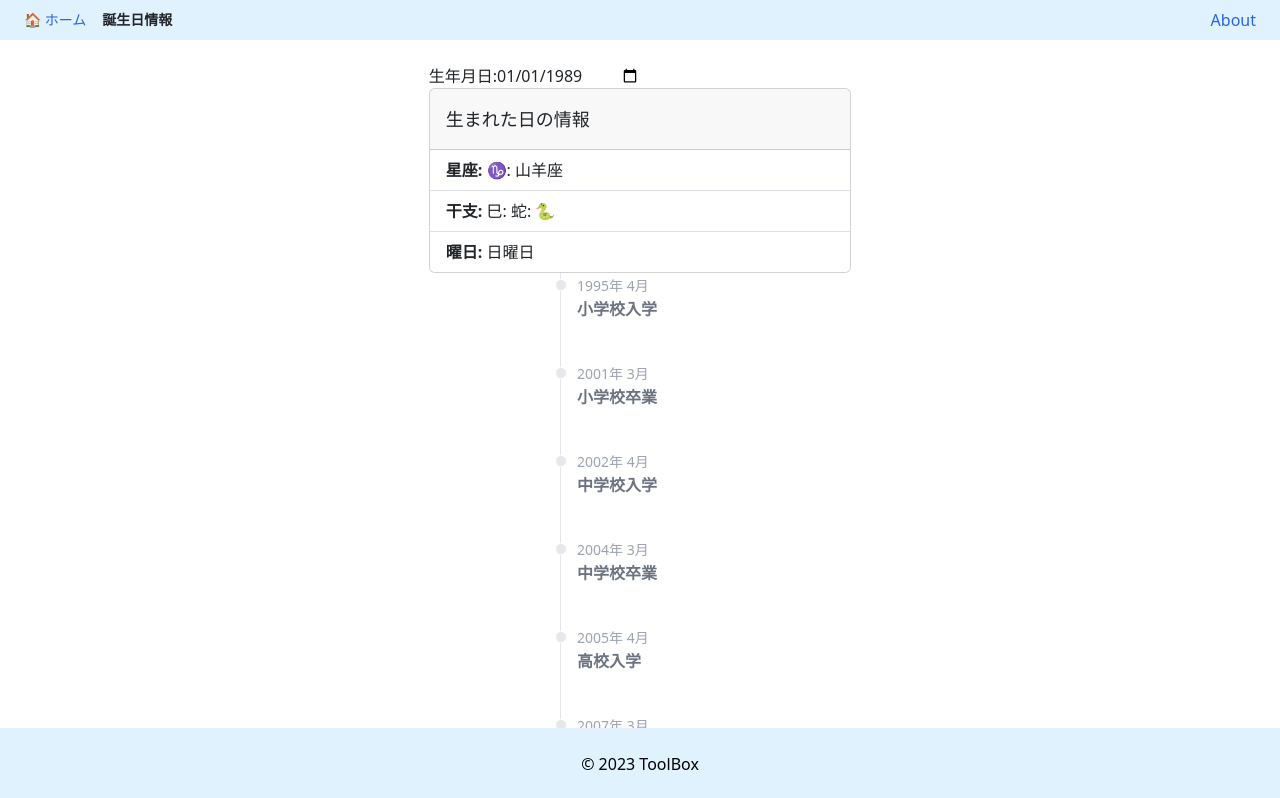
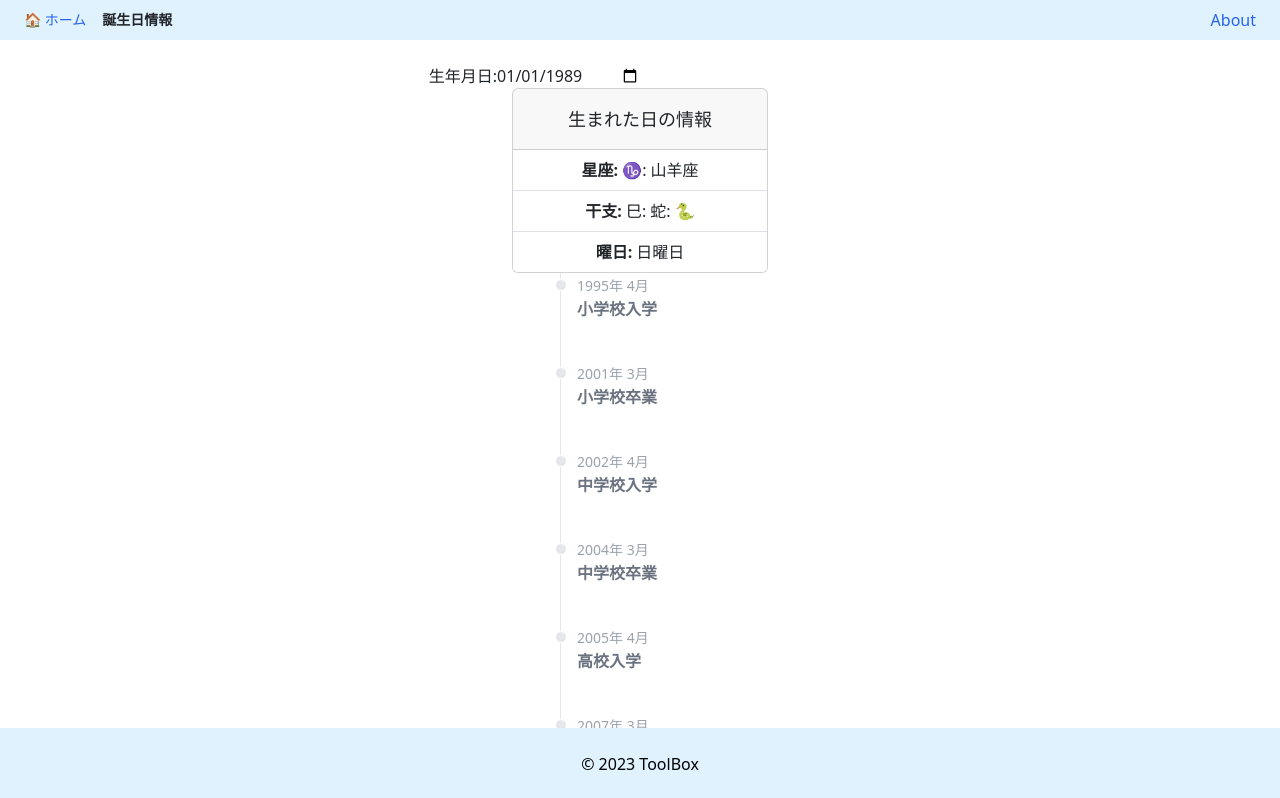
Before and after one commit to foresukecom/toolbox, a Vue app: page /birthdate-info in a window 1280 px wide. Shown: the top 798 px of the page. Built offline with nearby package versions, Linux system fonts and the light colour scheme; no server answers.

Commit message:
style: スタイル微調整

```diff
--- a/src/views/BirthdateInfo.vue
+++ b/src/views/BirthdateInfo.vue
@@ -9,9 +9,9 @@
 
   <!-- 誕生日情報 -->
   <div style="display: flex; justify-content: center;">
-    <div style="width: 33%;">
+    <div style="width: 20%;">
       <div v-if="result">
-        <div class="card">
+        <div class="card" style="text-align: center;">
           <div class="card-header">
             <h2 class="text-lg my-2">生まれた日の情報</h2>
           </div>
```
